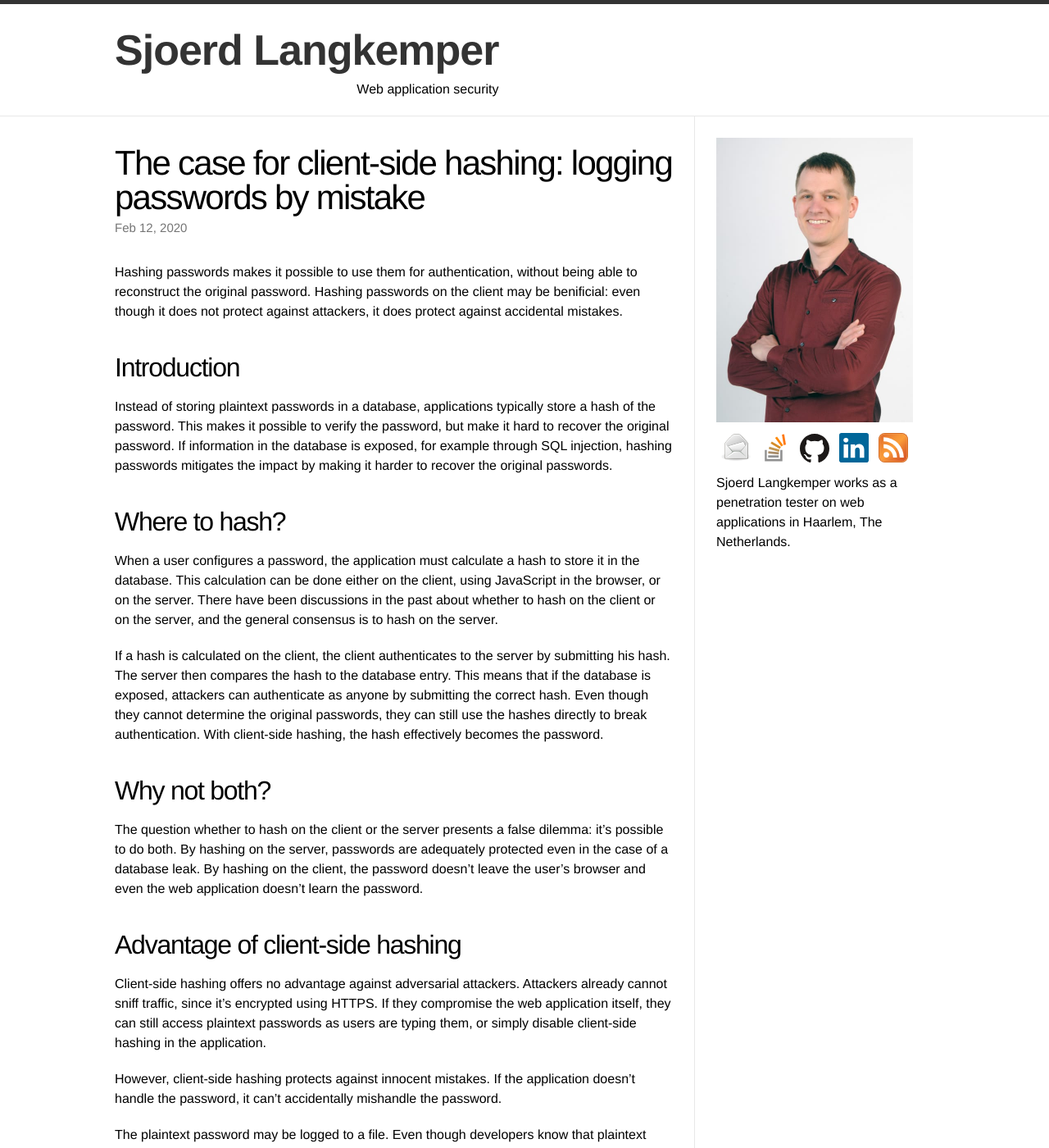
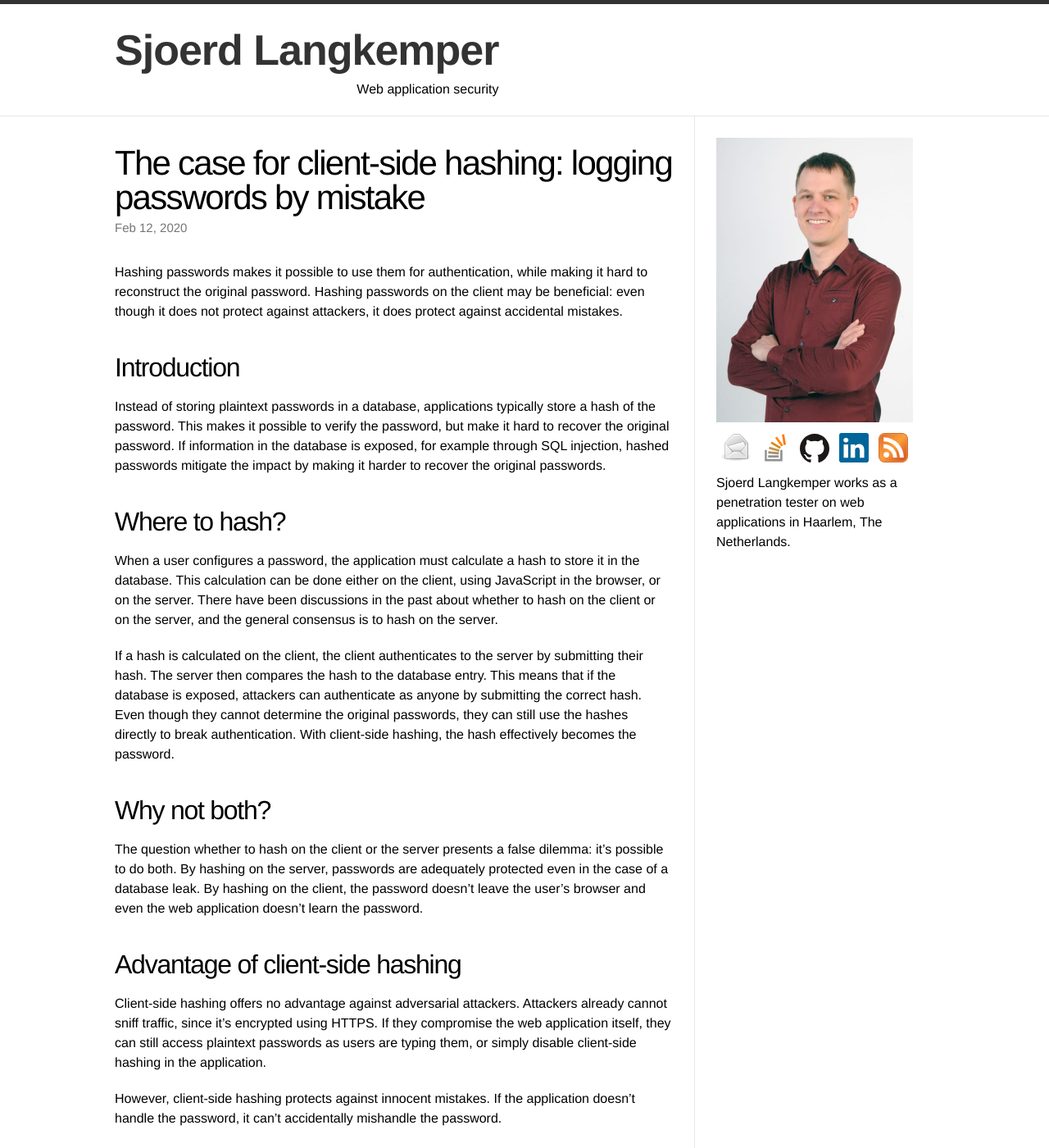
Before and after one commit to Sjord/Sjord.github.io, a Jekyll site: the page built from _posts/2019-10-20-the-case-for-client-side-hashing-logging-passwords-by-mistake.md, in a window 1280 px wide and 1400 px high. Shown: the whole window at 82% size. Built offline with Jekyll 4.4.1, drawn with Linux system fonts in a browser that asks for light colours; some of the changed text lies outside the part shown.

Commit message:
Small fixes

```diff
--- a/_posts/2019-10-20-the-case-for-client-side-hashing-logging-passwords-by-mistake.md
+++ b/_posts/2019-10-20-the-case-for-client-side-hashing-logging-passwords-by-mistake.md
@@ -5,17 +5,17 @@
 date: 2020-02-12
 ---
 
-Hashing passwords makes it possible to use them for authentication, without being able to reconstruct the original password. Hashing passwords on the client may be benificial: even though it does not protect against attackers, it does protect against accidental mistakes.
+Hashing passwords makes it possible to use them for authentication, while making it hard to reconstruct the original password. Hashing passwords on the client may be beneficial: even though it does not protect against attackers, it does protect against accidental mistakes.
 
 ## Introduction
 
-Instead of storing plaintext passwords in a database, applications typically store a hash of the password. This makes it possible to verify the password, but make it hard to recover the original password. If information in the database is exposed, for example through SQL injection, hashing passwords mitigates the impact by making it harder to recover the original passwords.
+Instead of storing plaintext passwords in a database, applications typically store a hash of the password. This makes it possible to verify the password, but make it hard to recover the original password. If information in the database is exposed, for example through SQL injection, hashed passwords mitigate the impact by making it harder to recover the original passwords.
 
 ## Where to hash?
 
 When a user configures a password, the application must calculate a hash to store it in the database. This calculation can be done either on the client, using JavaScript in the browser, or on the server. There have been discussions in the past about whether to hash on the client or on the server, and the general consensus is to hash on the server.
 
-If a hash is calculated on the client, the client authenticates to the server by submitting his hash. The server then compares the hash to the database entry. This means that if the database is exposed, attackers can authenticate as anyone by submitting the correct hash. Even though they cannot determine the original passwords, they can still use the hashes directly to break authentication. With client-side hashing, the hash effectively becomes the password.
+If a hash is calculated on the client, the client authenticates to the server by submitting their hash. The server then compares the hash to the database entry. This means that if the database is exposed, attackers can authenticate as anyone by submitting the correct hash. Even though they cannot determine the original passwords, they can still use the hashes directly to break authentication. With client-side hashing, the hash effectively becomes the password.
 
 ## Why not both?
 
@@ -46,4 +46,4 @@
 
 ## Conclusion
 
-Even though client-side hashing does not offer additional security against attackers, it does provide additional security against accidental mistakes. This threat model is not often considered, even though the examples above show that it is realistic. I think this warrants an evaluation of how we handle passwords, and whether client-side hashing is benificial.
+Even though client-side hashing does not offer additional security against attackers, it does provide additional security against accidental mistakes. This threat model is not often considered, even though the examples above show that it is realistic. I think this warrants an evaluation of how we handle passwords, and whether client-side hashing is beneficial.
```
